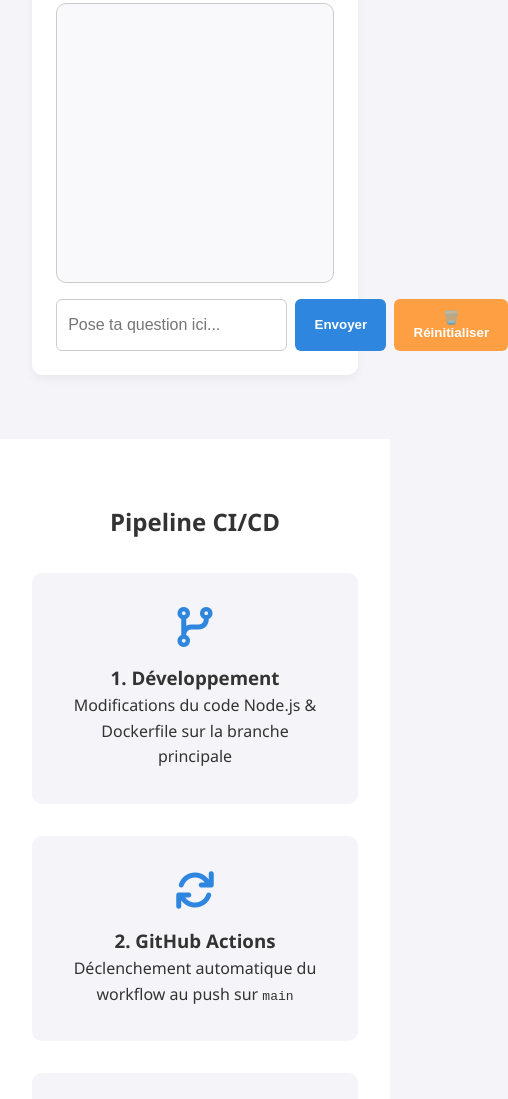
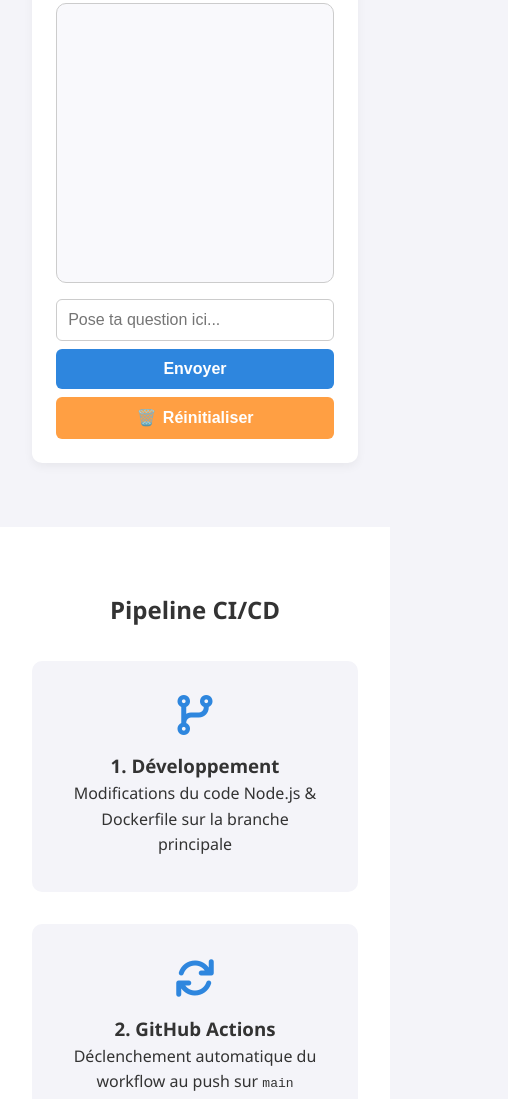
Before and after one commit to Nidawa1789/Node-docker-app, a website: page public/index.html in a window 390 px wide. Shown: the part 815-1914 px from the top of the page, 508 px wide, since content can reach past the window. Drawn offline with Linux system fonts and the light colour scheme.

Commit message:
fix design

```diff
--- a/public/index.html
+++ b/public/index.html
@@ -229,6 +229,41 @@
         grid-template-columns: 1fr;
       }
     }
+
+    .reset-btn {
+      display: inline-flex;
+      align-items: center;
+      justify-content: center;
+      gap: 0.4em;
+      font-size: 1rem;
+      padding: 0.7rem 1.2rem;
+      border: none;
+      border-radius: 6px;
+      background: var(--accent-color);
+      color: white;
+      cursor: pointer;
+      transition: background 0.3s ease;
+      white-space: nowrap;
+    }
+    .reset-btn:hover {
+      background: var(--primary-color);
+    }
+    @media (max-width: 480px) {
+      .chat-input-area {
+        flex-direction: column;
+        gap: 0.5rem;
+      }
+      .chat-input-area input,
+      .chat-input-area button {
+        width: 100%;
+        font-size: 1rem;
+        padding: 0.9rem 0.5rem;
+      }
+      .reset-btn {
+        font-size: 1.2rem;
+        padding: 0.9rem 1.2rem;
+      }
+    }
   </style>
 </head>
 
@@ -257,7 +292,10 @@
       <div class="chat-input-area">
         <input id="chat-input" type="text" placeholder="Pose ta question ici...">
         <button onclick="sendChat()">Envoyer</button>
-        <button onclick="resetChat()" style="background: var(--accent-color);">🗑️ Réinitialiser</button>
+        <button class="reset-btn" onclick="resetChat()" style="background: var(--accent-color);">
+          <span class="reset-icon">🗑️</span>
+          <span class="reset-text">Réinitialiser</span>
+        </button>
       </div>
     </div>
   </section>
```
